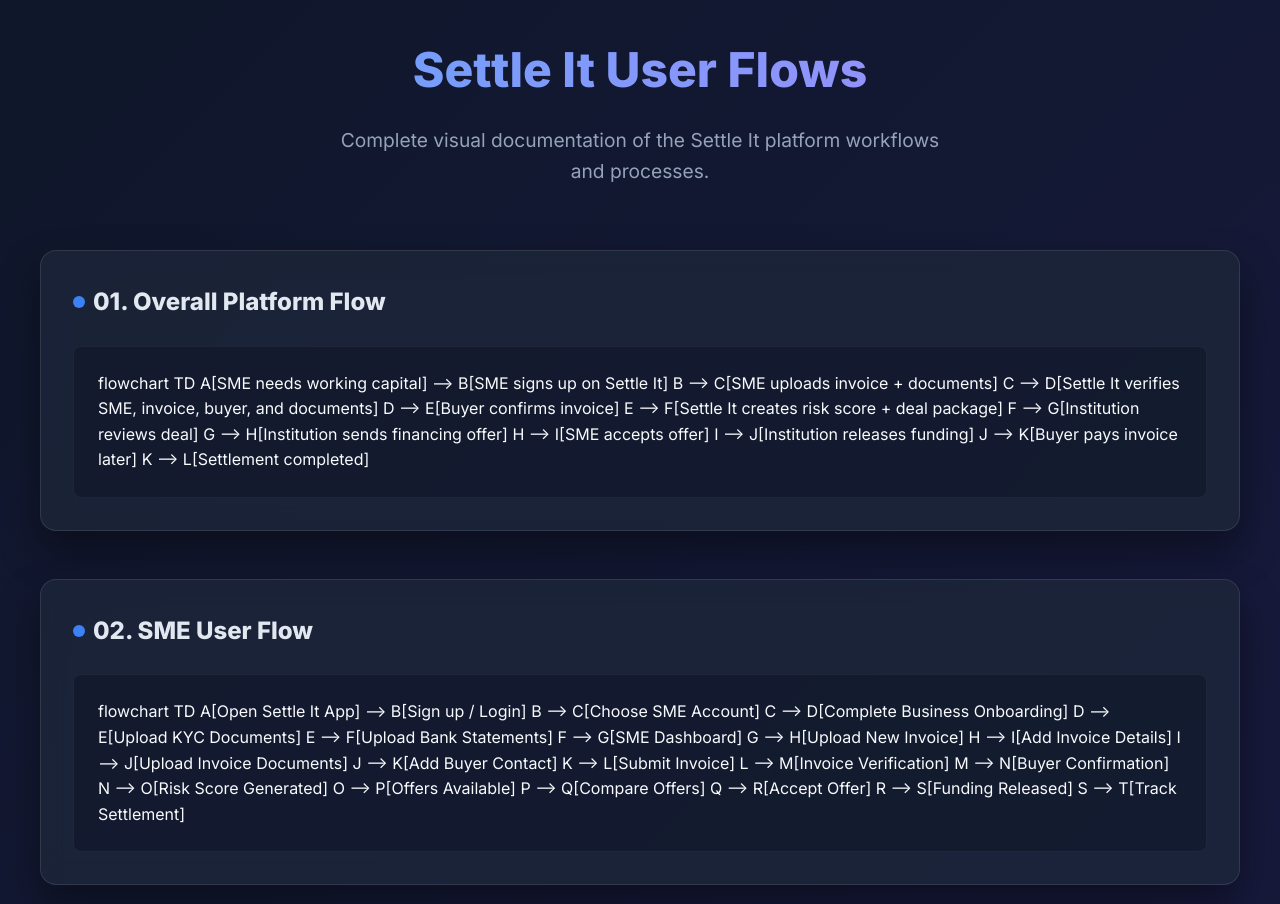
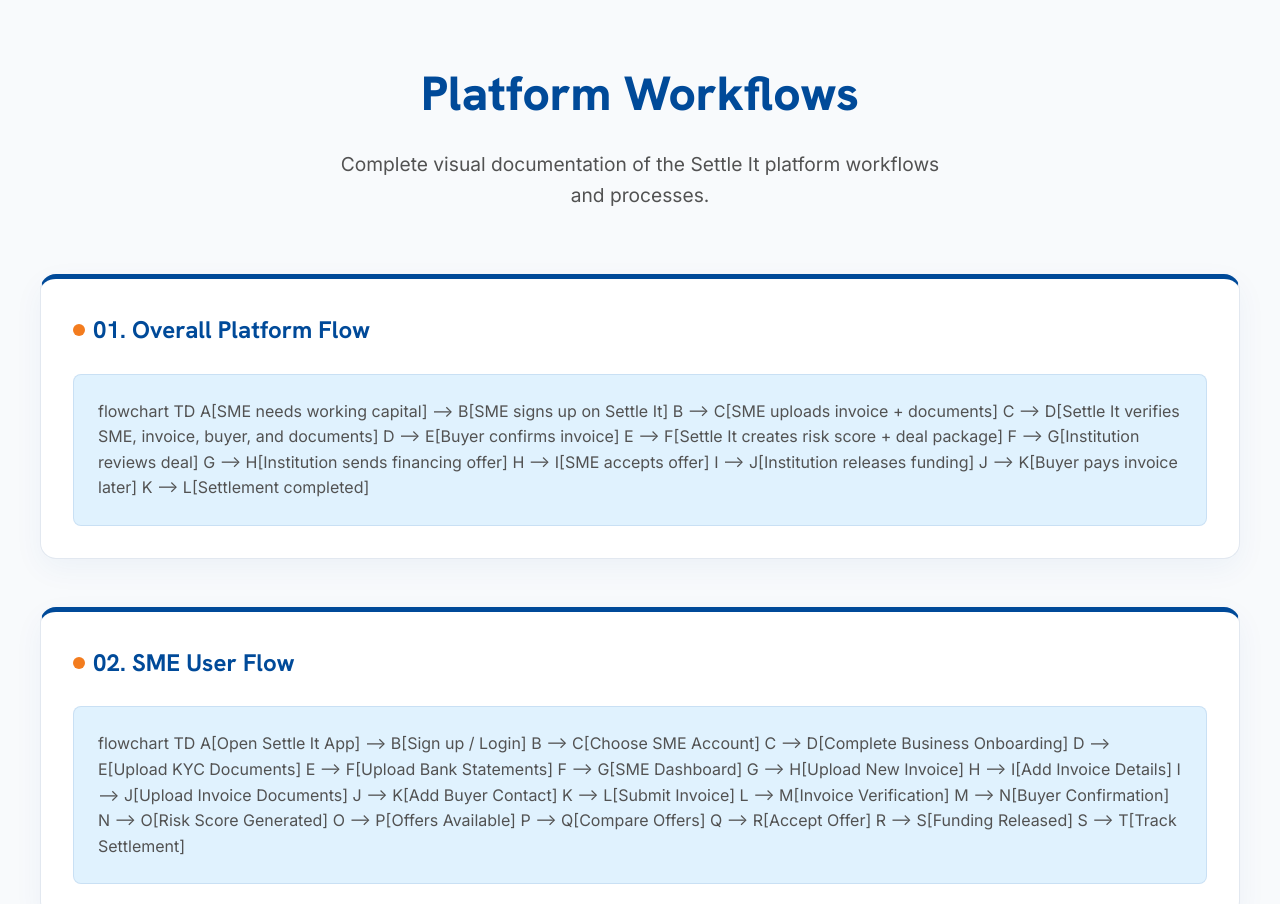
Before and after one commit to lkmfdo-lk/settle-it-flowcharts, a plain HTML site: page index.html in a window 1280 px wide. Shown: the top 904 px of the page. Drawn offline with Linux system fonts and the light colour scheme.

Commit message:
Update colors and typography to match design system

```diff
--- a/index.html
+++ b/index.html
@@ -4,13 +4,17 @@
     <meta charset="UTF-8">
     <meta name="viewport" content="width=device-width, initial-scale=1.0">
     <title>Settle It Flowcharts</title>
-    <link href="https://fonts.googleapis.com/css2?family=Inter:wght@400;600;800&display=swap" rel="stylesheet">
+    <link href="https://fonts.googleapis.com/css2?family=Hanken+Grotesk:wght@400;700;800&family=Inter:wght@400;600&display=swap" rel="stylesheet">
     <style>
         :root {
-            --bg-color: #0f172a;
-            --text-color: #f8fafc;
-            --card-bg: rgba(30, 41, 59, 0.7);
-            --accent-color: #3b82f6;
+            --bg-color: #f8fafc;
+            --text-color: #525252;
+            --heading-color: #004A99;
+            --card-bg: #ffffff;
+            --accent-color: #F37C1E;
+            --primary-blue: #004A99;
+            --tertiary-blue: #e0f2fe; /* Light subtle blue for background */
+            --border-color: #e2e8f0;
         }
 
         * {
@@ -21,11 +25,15 @@
 
         body {
             font-family: 'Inter', sans-serif;
-            background: linear-gradient(135deg, #0f172a 0%, #1e1b4b 100%);
+            background: var(--bg-color);
             color: var(--text-color);
             min-height: 100vh;
             padding: 2rem;
             line-height: 1.6;
+        }
+
+        h1, h2, h3, h4, h5, h6 {
+            font-family: 'Hanken Grotesk', sans-serif;
         }
 
         header {
@@ -34,18 +42,26 @@
             animation: fadeInDown 1s ease-out;
         }
 
+        .logo-container {
+            margin-bottom: 1.5rem;
+        }
+
+        .logo-container img {
+            height: 70px;
+            width: auto;
+            object-fit: contain;
+        }
+
         h1 {
             font-size: 3rem;
             font-weight: 800;
-            background: linear-gradient(to right, #60a5fa, #a78bfa);
-            -webkit-background-clip: text;
-            -webkit-text-fill-color: transparent;
+            color: var(--heading-color);
             margin-bottom: 1rem;
         }
 
         p.subtitle {
             font-size: 1.2rem;
-            color: #94a3b8;
+            color: var(--text-color);
             max-width: 600px;
             margin: 0 auto;
         }
@@ -60,25 +76,24 @@
 
         .chart-card {
             background: var(--card-bg);
-            backdrop-filter: blur(12px);
-            border: 1px solid rgba(255, 255, 255, 0.1);
+            border: 1px solid var(--border-color);
             border-radius: 16px;
             padding: 2rem;
-            box-shadow: 0 20px 40px rgba(0, 0, 0, 0.4);
+            box-shadow: 0 10px 30px rgba(0, 74, 153, 0.05);
             transition: transform 0.3s ease, box-shadow 0.3s ease;
             animation: fadeInUp 1s ease-out backwards;
+            border-top: 5px solid var(--primary-blue);
         }
 
         .chart-card:hover {
             transform: translateY(-5px);
-            box-shadow: 0 25px 50px rgba(0, 0, 0, 0.5);
-            border-color: rgba(255, 255, 255, 0.2);
+            box-shadow: 0 15px 40px rgba(0, 74, 153, 0.12);
         }
 
         .chart-card h2 {
             font-size: 1.5rem;
             margin-bottom: 1.5rem;
-            color: #e2e8f0;
+            color: var(--heading-color);
             display: flex;
             align-items: center;
             gap: 0.5rem;
@@ -94,13 +109,13 @@
         }
 
         .mermaid {
-            background: rgba(15, 23, 42, 0.6);
+            background: var(--tertiary-blue);
             border-radius: 8px;
             padding: 1.5rem;
             overflow-x: auto;
             display: flex;
             justify-content: center;
-            border: 1px solid rgba(255, 255, 255, 0.05);
+            border: 1px solid rgba(0, 74, 153, 0.1);
         }
 
         @keyframes fadeInDown {
@@ -128,7 +143,10 @@
 <body>
 
     <header>
-        <h1>Settle It User Flows</h1>
+        <div class="logo-container">
+            <img src="logo.png" alt="Settle It Logo" onerror="this.style.display='none'">
+        </div>
+        <h1>Platform Workflows</h1>
         <p class="subtitle">Complete visual documentation of the Settle It platform workflows and processes.</p>
     </header>
 
@@ -313,7 +331,15 @@
         import mermaid from 'https://cdn.jsdelivr.net/npm/mermaid@10/dist/mermaid.esm.min.mjs';
         mermaid.initialize({
             startOnLoad: true,
-            theme: 'dark',
+            theme: 'base',
+            themeVariables: {
+                primaryColor: '#ffffff',
+                primaryTextColor: '#525252',
+                primaryBorderColor: '#004A99',
+                lineColor: '#004A99',
+                secondaryColor: '#CCE0FF',
+                tertiaryColor: '#ffffff'
+            },
             securityLevel: 'loose',
             fontFamily: 'Inter'
         });
```
